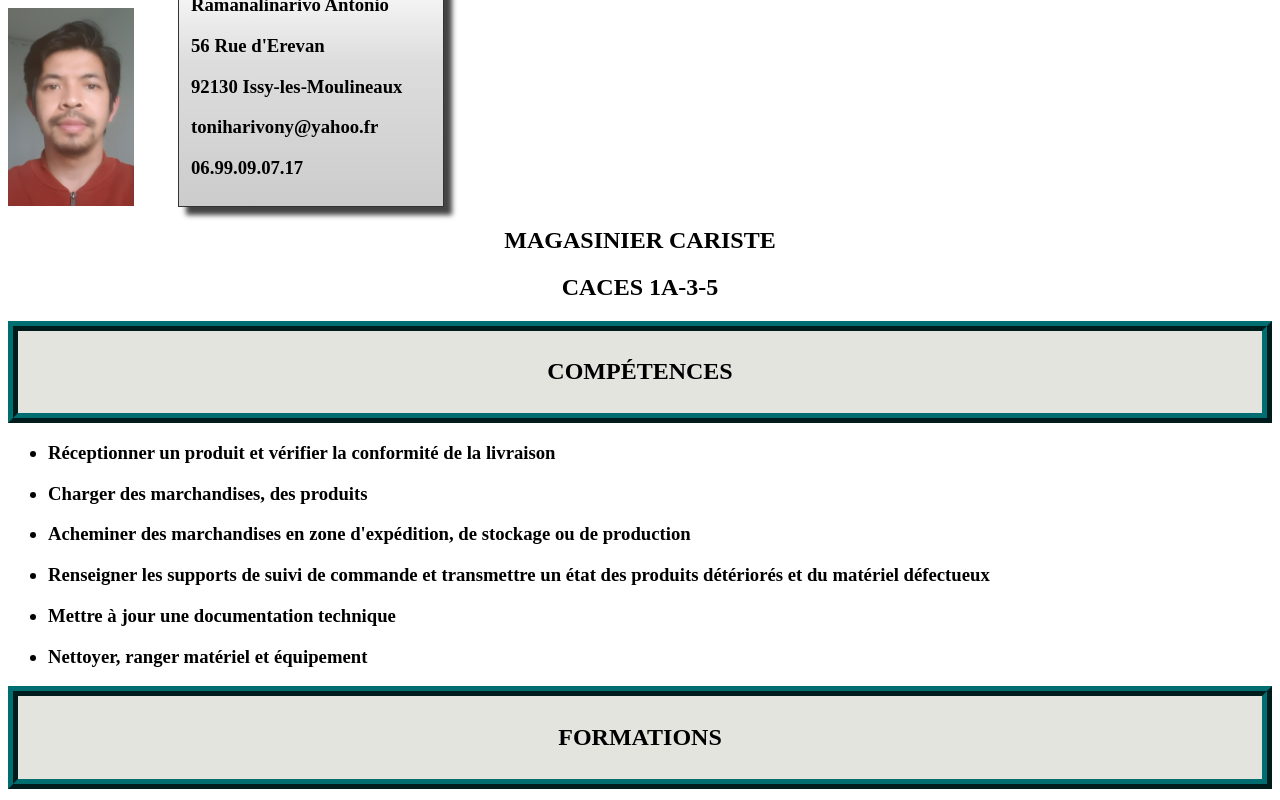
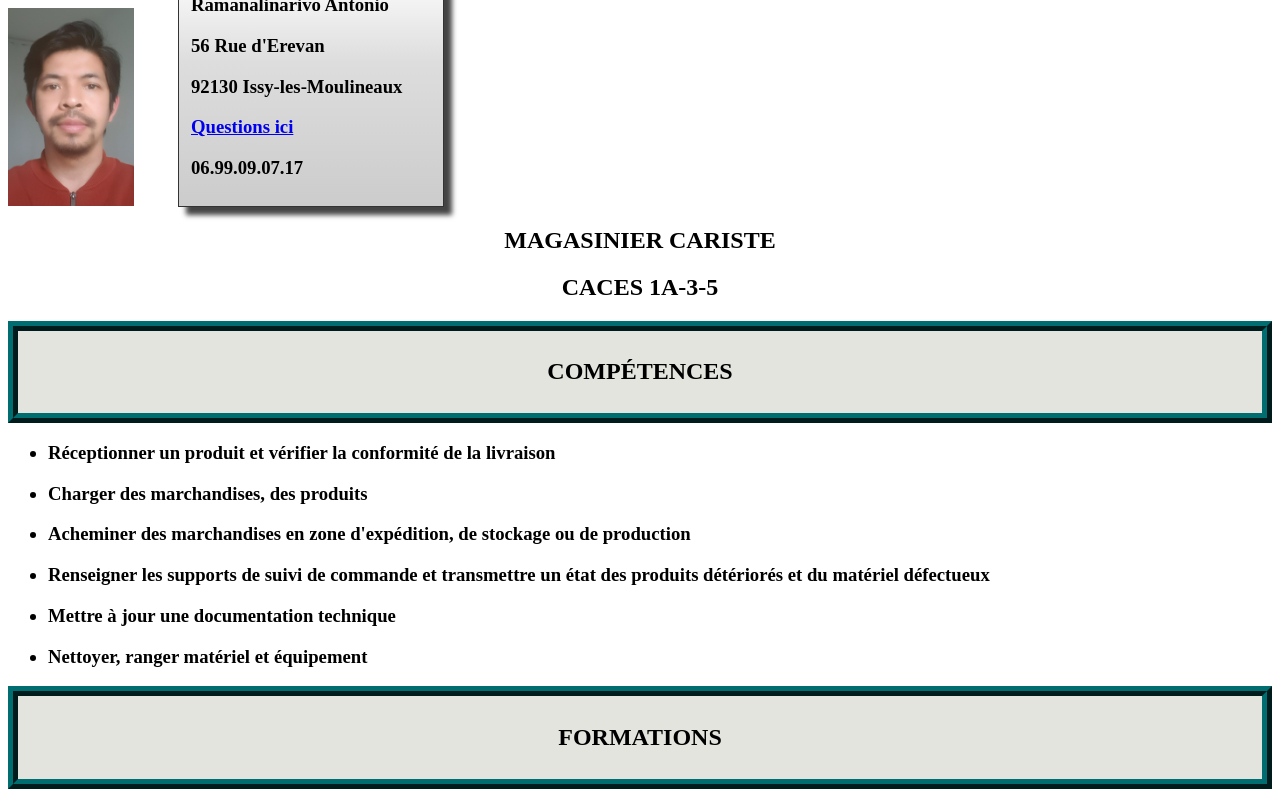
Before and after one commit to toniharivony/ramanalinarivo.github.io, a plain HTML site: page index.html in a window 1280 px wide. Shown: the top 800 px of the page. Drawn offline with Linux system fonts and the light colour scheme.

Commit message:
Update index.html

```diff
--- a/index.html
+++ b/index.html
@@ -13,7 +13,7 @@
     <H3>Ramanalinarivo Antonio</H3>
     <H3>56 Rue d'Erevan</H3>
     <H3>92130 Issy-les-Moulineaux</H3>
-    <H3>toniharivony@yahoo.fr</H3>
+    <H3><a href="mailto:toniharivony@yahoo.fr?subject=Questions" title="">Questions ici</a></H3>
     <H3>06.99.09.07.17</H3>
 
 </div>
```
